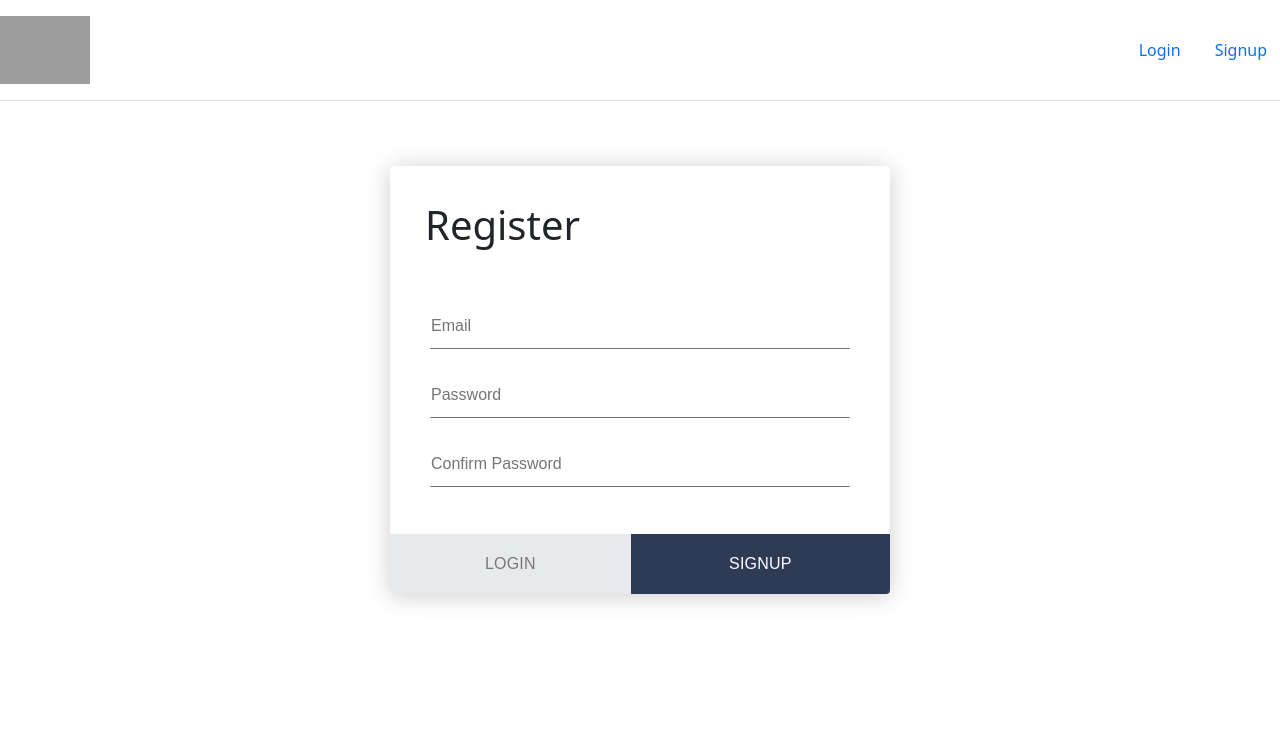
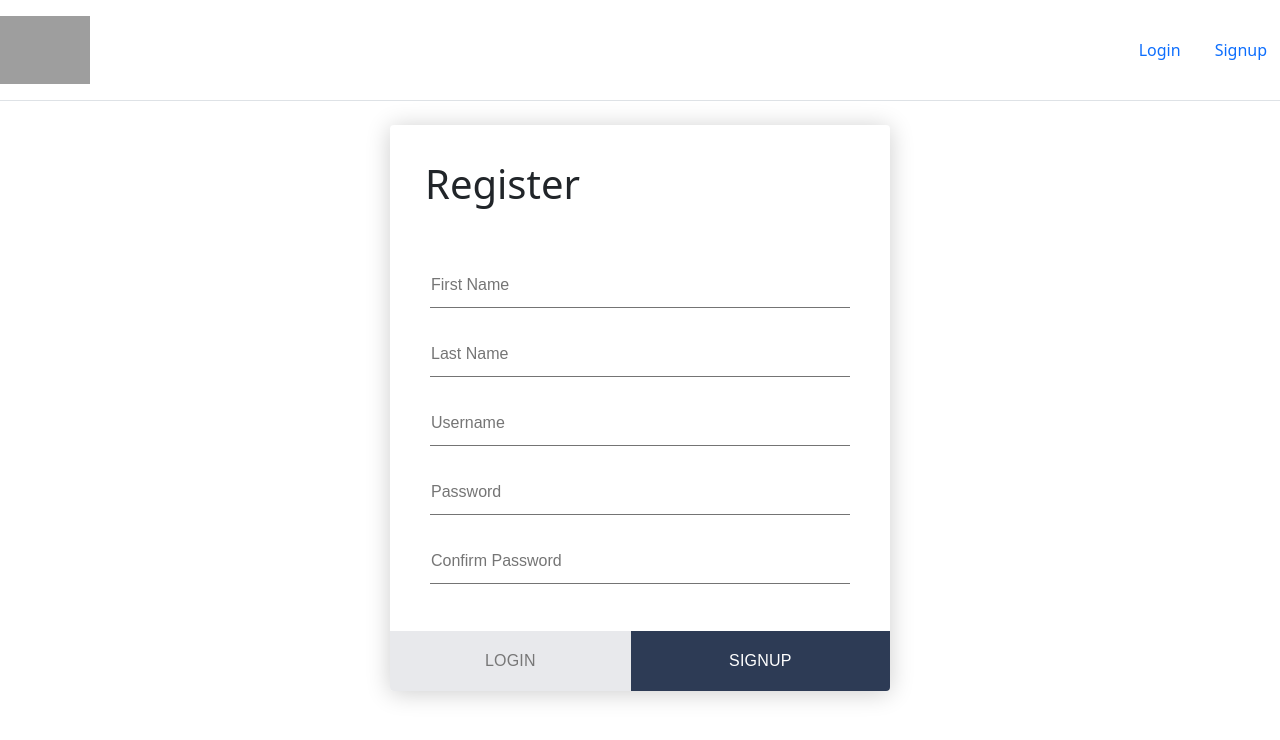
Before and after one commit to dd-712/chat-application, a React (Create React App) app in the folder chatapplicationclient/: page /signup in a window 1280 px wide. Shown: the top 740 px of the page. Built offline with nearby package versions, Linux system fonts and the light colour scheme; grey boxes are pictures that could not be loaded.

Commit message:
login-signup-updated

```diff
--- a/chatapplicationclient/src/components/Login.js
+++ b/chatapplicationclient/src/components/Login.js
@@ -10,12 +10,11 @@ function Login(props) {
                 <h1>Login</h1>
                 <div class="content">
                     <div class="input-field">
-                        <input type="email" placeholder="Email" autocomplete="nope" />
+                        <input type="text" placeholder="Username" autocomplete="nope" id="userName" />
                     </div>
                     <div class="input-field">
-                        <input type="password" placeholder="Password" autocomplete="new-password" />
+                        <input type="password" placeholder="Password" autocomplete="new-password" id="password" />
                     </div>
-                    <a href="#" class="link">Forgot Your Password?</a>
                 </div>
                 <div class="action">
                     <Link to="/signup" style={{ textDecoration: 'none' }}><button>Signup</button></Link>
--- a/chatapplicationclient/src/components/Signup.js
+++ b/chatapplicationclient/src/components/Signup.js
@@ -10,13 +10,19 @@ function Signup(props) {
                 <h1>Register</h1>
                 <div class="content">
                     <div class="input-field">
-                        <input type="email" placeholder="Email" autocomplete="nope" />
+                        <input type="text" placeholder="First Name" autocomplete="nope" id="firstName" />
                     </div>
                     <div class="input-field">
-                        <input type="password" placeholder="Password" autocomplete="new-password" />
+                        <input type="text" placeholder="Last Name" autocomplete="nope" id="lastName"/>
                     </div>
                     <div class="input-field">
-                        <input type="password" placeholder="Confirm Password" autocomplete="new-password" />
+                        <input type="text" placeholder="Username" autocomplete="nope" id="userName"/>
+                    </div>
+                    <div class="input-field">
+                        <input type="password" placeholder="Password" autocomplete="new-password" id="password"/>
+                    </div>
+                    <div class="input-field">
+                        <input type="password" placeholder="Confirm Password" autocomplete="new-password" id="confirmPass"/>
                     </div>
                 </div>
                 <div class="action">
--- a/chatapplicationclient/src/components/styles.css
+++ b/chatapplicationclient/src/components/styles.css
@@ -7,7 +7,7 @@
   .login-form {
     background: #fff;
     width: 500px;
-    margin: 65px auto;
+    margin: 20px auto;
     display: flex;
     flex-direction: column;
     border-radius: 4px;
```
